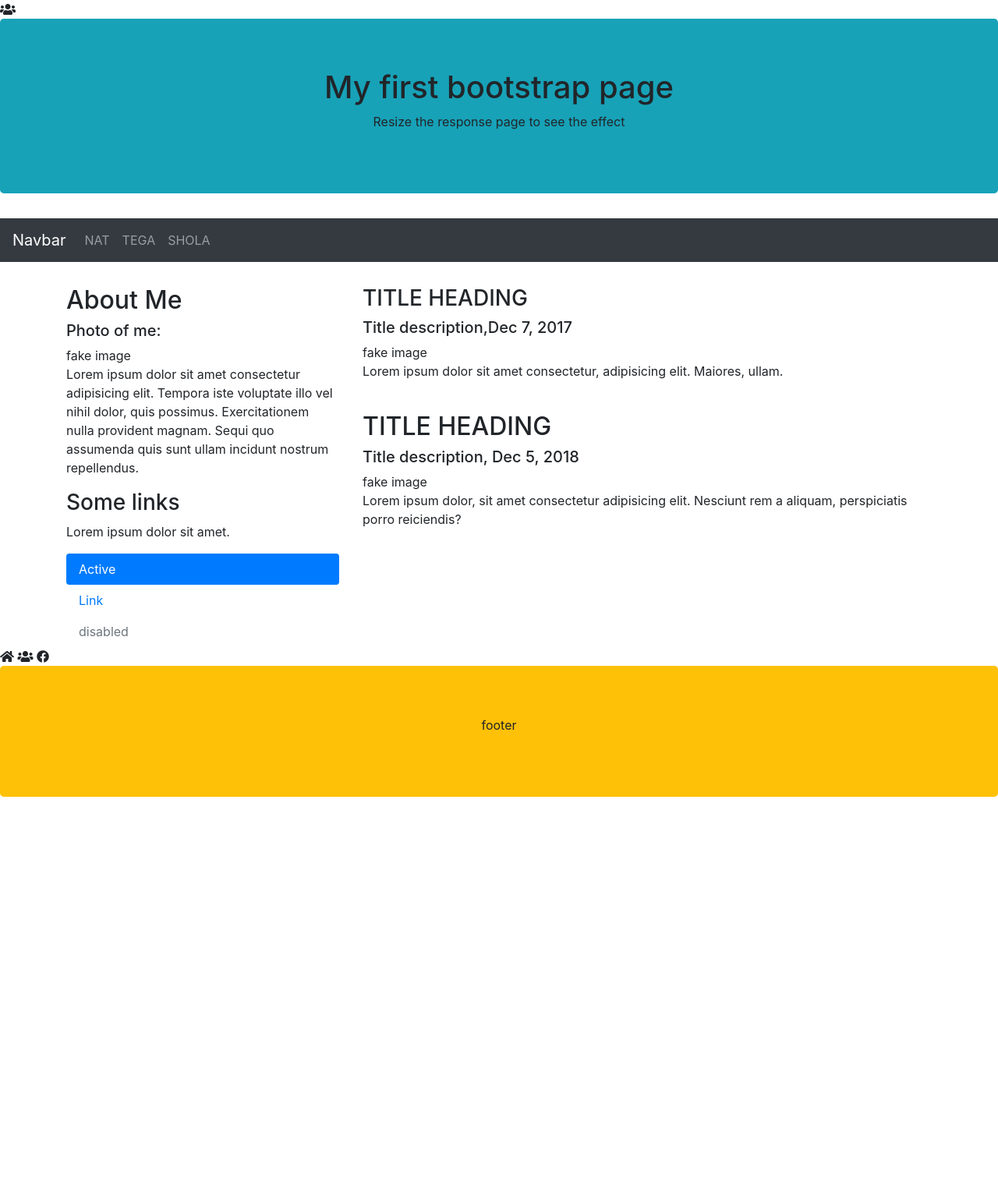
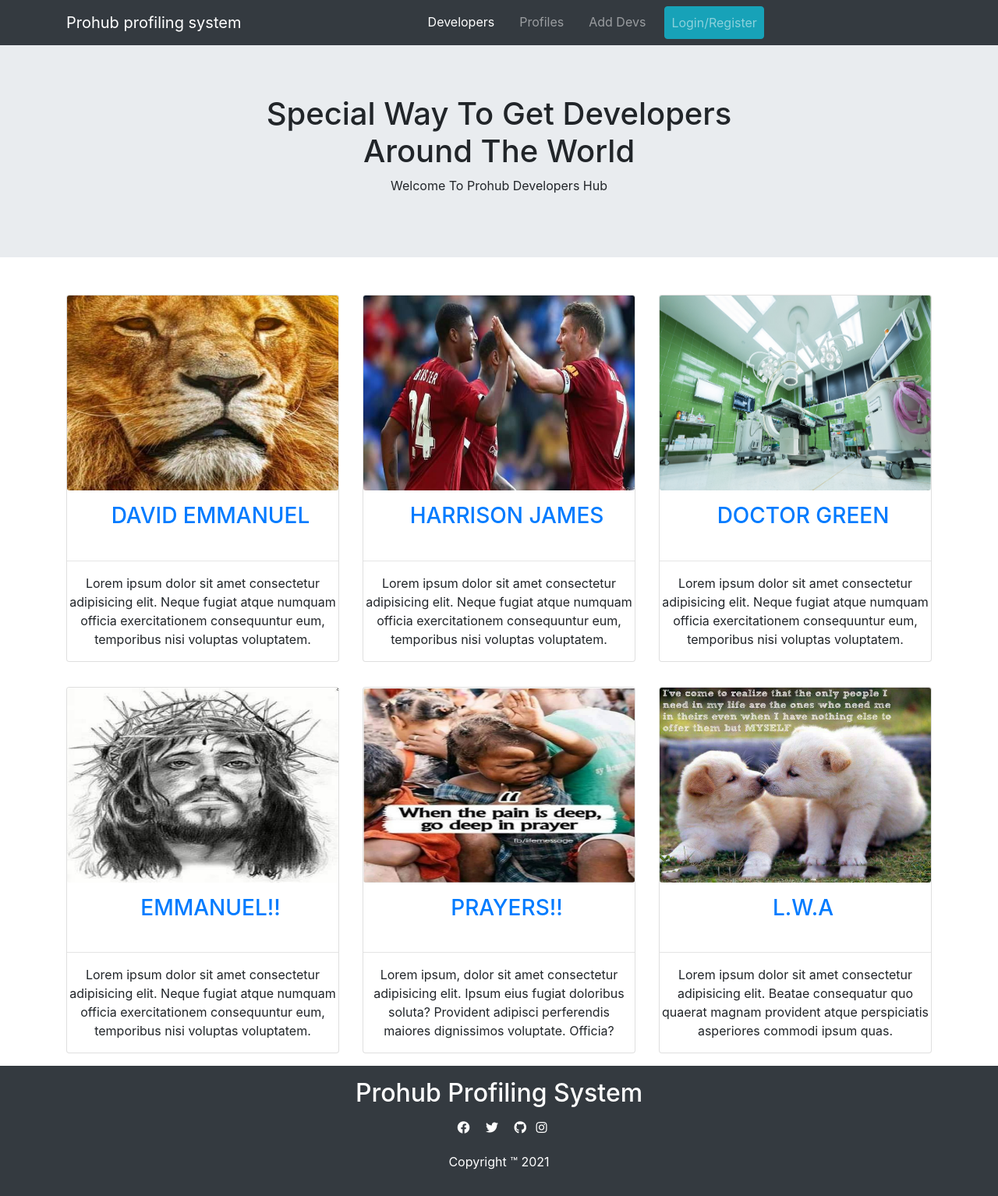
Before and after one commit to dwest9/prohub--work, a plain HTML site: page index.html in a window 1280 px wide. Shown: the whole page at 78% size. Before the commit the page ends 1022 px from the top, so only its background shows below. Drawn offline with Linux system fonts and the light colour scheme.

Commit message:
all page

```diff
--- a/index.html
+++ b/index.html
@@ -4,94 +4,177 @@
     <meta charset="UTF-8">
     <meta http-equiv="X-UA-Compatible" content="IE=edge">
     <meta name="viewport" content="width=device-width, initial-scale=1.0">
-
     <!-- bootstrap -->
     <link rel="stylesheet" href="css/bootstrap.min.css">
-     <!-- font awesome -->
+    <!-- fontawesome -->
     <link rel="stylesheet" href="css/font/css/all.css">
-
-    <title>:: welcome ::</title>
+    <title>::prohub profile::</title>
 </head>
 <body>
 
 
-<div class="fa fa-users"></div>
+    <!-- nav -->
+<nav class="navbar navbar-expand-md bg-dark navbar-dark sticky">
+    <div class="container">
 
 
-   <div class="jumbotron text-center bg-info">
-       <h1>My first bootstrap page</h1>
-       <p>Resize the response page to see the effect</p>
-   </div>
+    <!-- Brand -->
+    <a class="navbar-brand" href="index.html">Prohub profiling system</a>
 
-   <nav class="navbar navbar-expand-md bg-dark navbar-dark">
-       <a href="#" class="navbar-brand">Navbar</a>
-       <button class="navbar-toggler" type="button" data-toggle="collapse" data-target="#collapsibleNavbar"> <span class="navbar-toggler-icon"></span>
+    <!-- Toggler/collapsibe Button -->
+    <button class="navbar-toggler" type="button" data-toggle="collapse" data-target="#list">
+      <span class="navbar-toggler-icon"></span>
     </button>
-    <div class="collapse navbar-collapse" id="collapsibleNavbar">
-        <ul class="navbar-nav">
-            <li class="nav-item">
-                <a href="#" class="nav-link">NAT</a>
+
+    <!-- Navbar links -->
+    <div class="collapse navbar-collapse" id="list">
+      <ul class="navbar-nav mx-auto ml-auto">
+        <li class="nav-item px-2">
+          <a class="nav-link active" href="index.html">Developers</a>
         </li>
-            <li class="nav-item">
-                <a href="#" class="nav-link">TEGA</a>
+        <li class="nav-item px-2">
+          <a class="nav-link " href="profile.html">Profiles</a>
         </li>
-            <li class="nav-item">
-                <a href="#" class="nav-link">SHOLA</a>
+        <li class="nav-item px-2">
+          <a class="nav-link " href="#">Add Devs</a>
+        </li>
+        <li class="nav-item px-2">
+          <a class="nav-link btn btn-info" href="#">Login/Register</a>
         </li>
       </ul>
     </div>
+  </div>
   </nav>
 
-   <div class="container" style="margin-top: 30px;">
+
+
+
+
+      <!-- jumbotron -->
+      <div class="jumbotron jumbotron-fluid">
+          <div class="container text-center">
+              <h1>Special Way To Get <span>Developers</span> <br>
+                 Around The World</h1>
+                 <p>Welcome To Prohub Developers Hub</p>
+
+          </div>
+      </div>
+
+      <!-- card -->
+      <div class="container">
+          <!-- row -->
           <div class="row">
               <div class="col-md-4">
-             <h2>About Me</h2>
-             <h5>Photo of me:</h5>
-             <div class="fakeimg">fake image</div>
-             <p>Lorem ipsum dolor sit amet consectetur adipisicing elit. Tempora iste voluptate illo vel nihil dolor, quis possimus. Exercitationem nulla provident magnam. Sequi quo assumenda quis sunt ullam incidunt nostrum repellendus.</p>
-             <h3>Some links</h3>
-             <p>Lorem ipsum dolor sit amet.</p>
-             <ul class="nav nav-pills flex-column">
-                 <li class="nav-item">
-                     <a href="#" class="nav-link active">Active</a>
-                 </li>
-                 <li class="nav-item">
-                    <a href="#" class="nav-link">Link</a>
-                </li>
-                <li class="nav-item">
-                    <a href="#" class="nav-link disabled">disabled</a>
-                </li>
-             </ul>
-            <hr class="d-md-none">
+                  <div class="card my-3">
+
+                    <a href="" class="card-link">
+                        <img height="250" src="img/lion.jpg" alt="" class="card-img">
+                    </a>
+
+                    <a href="" class="card-link text-uppercase text-center p-3">
+                        <h3>David Emmanuel</h3>
+                    </a>
+                    <hr>
+                    <p class="text-center">Lorem ipsum dolor sit amet consectetur adipisicing elit. Neque fugiat atque numquam officia exercitationem consequuntur eum, temporibus nisi voluptas voluptatem.</p>
                   </div>
-         <div class="col-md-8">
-             <h3>TITLE HEADING</h3>
-             <h5>Title description,Dec 7, 2017</h5>
-             <div class="fakeimg">fake image</div>
-             <p>Lorem ipsum dolor sit amet consectetur, adipisicing elit. Maiores, ullam.</p>
-             <br>
-             <h2>TITLE HEADING</h2>
-             <h5>Title description, Dec 5, 2018</h5>
-             <div class="fakeimg">fake image</div>
-             <p>Lorem ipsum dolor, sit amet consectetur adipisicing elit. Nesciunt rem a aliquam, perspiciatis porro reiciendis?</p>
+              </div>
+
+              <div class="col-md-4">
+                <div class="card my-3">
+
+                  <a href="" class="card-link">
+                      <img height="250" src="img/liver.jpg" alt="" class="card-img">
+                  </a>
+
+                  <a href="" class="card-link text-uppercase text-center p-3">
+                      <h3>Harrison james</h3>
+                  </a>
+                  <hr>
+                  <p class="text-center">Lorem ipsum dolor sit amet consectetur adipisicing elit. Neque fugiat atque numquam officia exercitationem consequuntur eum, temporibus nisi voluptas voluptatem.</p>
+                </div>
+            </div>
+
+            <div class="col-md-4">
+                <div class="card my-3">
+
+                  <a href="" class="card-link">
+                      <img height="250" src="img/pexels-pixabay-247786.jpg" alt="" class="card-img">
+                  </a>
+
+                  <a href="" class="card-link text-uppercase text-center p-3">
+                      <h3>Doctor green</h3>
+                  </a>
+                  <hr>
+                  <p class="text-center">Lorem ipsum dolor sit amet consectetur adipisicing elit. Neque fugiat atque numquam officia exercitationem consequuntur eum, temporibus nisi voluptas voluptatem.</p>
                 </div>
             </div>
           </div>
 
-    <i class="fa fa-home"></i>
-    <i class="fas fa-users"></i>
-    <i class="fab fa-facebook"></i>
+            <!-- row2 -->
+        <div class="row">
+            <div class="col-md-4">
+                <div class="card my-3">
 
-    <div class="jumbotron text-center bg-warning" style="margin-bottom: 0;">
-        <p>footer</p>
+                  <a href="" class="card-link">
+                      <img height="250" src="img/IMG_20140627_008453.jpg" alt="" class="card-img">
+                  </a>
+
+                  <a href="" class="card-link text-uppercase text-center p-3">
+                      <h3> Emmanuel!!</h3>
+                  </a>
+                  <hr>
+                  <p class="text-center">Lorem ipsum dolor sit amet consectetur adipisicing elit. Neque fugiat atque numquam officia exercitationem consequuntur eum, temporibus nisi voluptas voluptatem.</p>
+                </div>
+            </div>
+
+            <div class="col-md-4">
+                <div class="card my-3">
+
+                    <a href="#" class="card-link">
+                        <img height="250" src="img/IMG-20191101-WA0024.jpg" alt="" class="card-img">
+                    </a>
+
+                    <a href="#" class="card-link text-uppercase text-center p-3">
+                        <h3>Prayers!!</h3>
+                    </a>
+                    <hr>
+                    <p class="text-center">Lorem ipsum, dolor sit amet consectetur adipisicing elit. Ipsum eius fugiat doloribus soluta? Provident adipisci perferendis maiores dignissimos voluptate. Officia?</p>
+                </div>
+            </div>
+
+            <div class="col-md-4">
+                <div class="card my-3">
+                    <a href="#" class="card-link">
+                       <img height="250" src="img/IMG_20140627_0083551.jpg" alt="" class="card-img">
+                    </a>
+
+                    <a href="#" class="card-link text-uppercase text-center p-3">
+                        <h3>l.w.a</h3>
+                    </a>
+                    <hr>
+                    <p class="text-center">Lorem ipsum dolor sit amet consectetur adipisicing elit. Beatae consequatur quo quaerat magnam provident atque perspiciatis asperiores commodi ipsum quas.</p>
+                </div>
+            </div>
+
+          </div>
       </div>
 
 
-    <!-- jquery js -->
+
+        <footer class="footer bg-dark text-white text-center p-3">
+           <h2>Prohub Profiling System</h2>
+           <div class="fab fa-facebook p-2"></div>
+           <div class="fab fa-twitter p-2"></div>
+           <div class="fab fa-github p-2"></div>
+           <div class="fab fa-instagram"></div>
+           <p class="my-3">Copyright &trade; 2021</p>
+        </footer>
+
+
+
+    <!-- jquery -->
     <script src="js/jquery.min.js"></script>
-
-<!--bootstarp js  -->
+    <!-- js bootstap -->
     <script src="js/bootstrap.min.js"></script>
-
 </body>
 </html>
```
Also changed, not shown: git.html (deleted, +0 -12 lines), profile.html (added, +182 -0 lines). Lines whose indentation alone changed are shown as unchanged.
